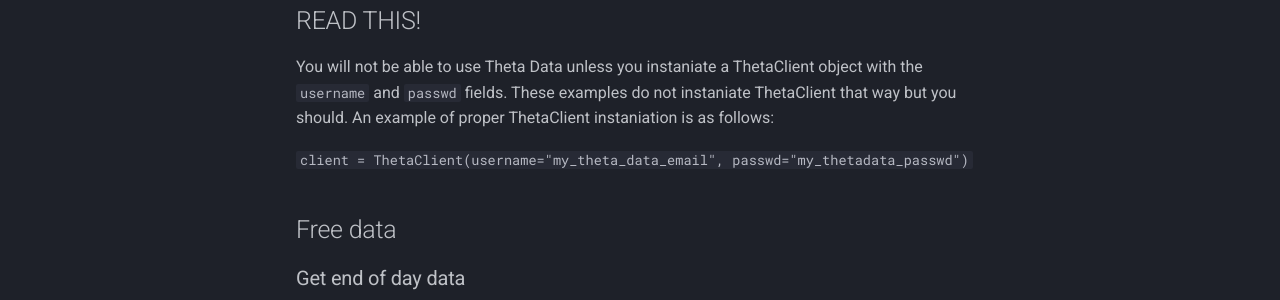
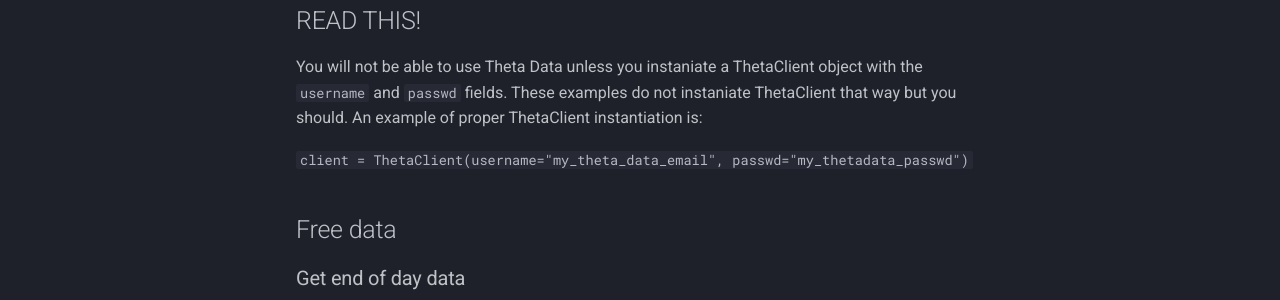
Before and after one commit to ThetaData-API/thetadata-python, an MkDocs documentation site: the page built from docs/tutorials.md, in a window 1280 px wide and 900 px high. Shown: the part 410-710 px from the top of the window. Built offline with MkDocs 1.6.1 and Material for MkDocs 9.7.7, drawn with Linux system fonts in a browser that asks for light colours; comment, search, counter and statistics services are not loaded.

Commit message:
Update tutorials.md

````diff
--- a/docs/tutorials.md
+++ b/docs/tutorials.md
@@ -12,7 +12,7 @@
 
 ##READ THIS!
 
-You will not be able to use Theta Data unless you instaniate a ThetaClient object with the `username` and `passwd` fields. These examples do not instaniate ThetaClient that way but you should. An example of proper ThetaClient instaniation is as follows:
+You will not be able to use Theta Data unless you instaniate a ThetaClient object with the `username` and `passwd` fields. These examples do not instaniate ThetaClient that way but you should. An example of proper ThetaClient instantiation is:
 
 ```client = ThetaClient(username="my_theta_data_email", passwd="my_thetadata_passwd")```
 
````
